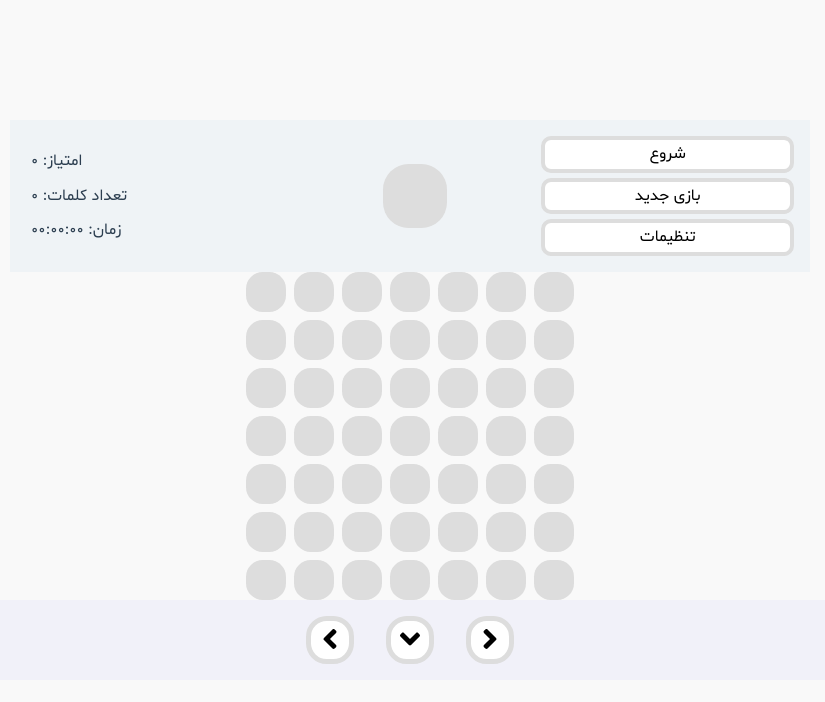
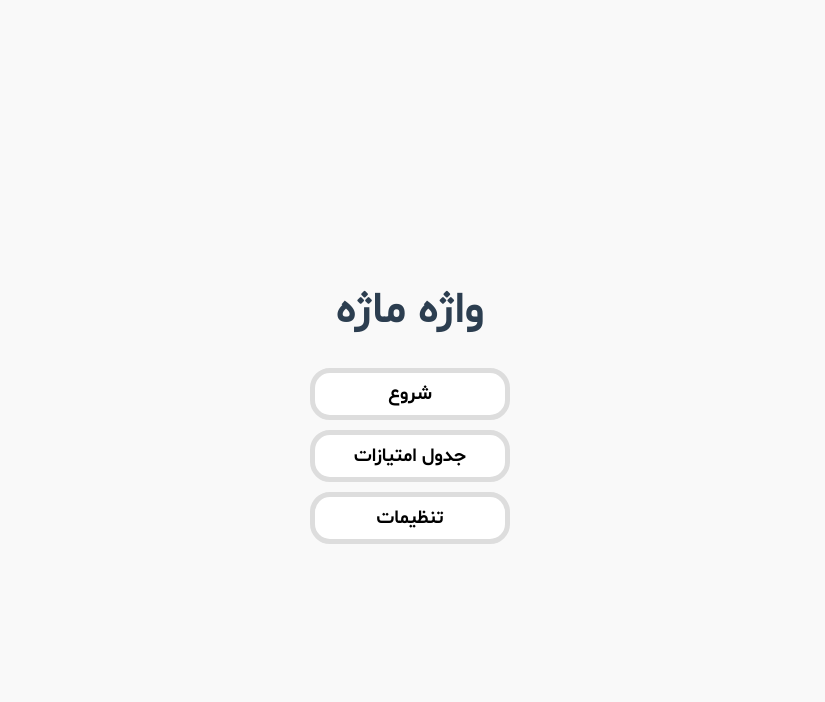
Before and after one commit to sajadhsm/word-tetris, a Vue app: page / in a window 1280 px wide. Shown: the top 702 px of the page, without its empty margins (230-1055 px from the left). Built offline with nearby package versions, Linux system fonts and the light colour scheme.

Commit message:
Add MainMenu Page

```diff
--- /dev/null
+++ b/src/components/Page/MainMenu.vue
@@ -0,0 +1,48 @@
+<template>
+  <div class="main-menu">
+    <h1>واژه ماژه</h1>
+
+    <router-link
+      tag="button"
+      to="/game">شروع</router-link>
+
+    <button>جدول امتیازات</button>
+
+    <button>تنظیمات</button>
+  </div>
+</template>
+
+<script>
+export default {
+  name: 'MainMenu',
+};
+</script>
+
+<style scoped>
+h1 {
+  font-size: 2.8rem;
+}
+.main-menu {
+  display: flex;
+  flex-direction: column;
+  justify-content: center;
+  align-items: center;
+  min-height: 100vh;
+}
+
+.main-menu button {
+  min-width: 200px;
+  padding: 10px 15px;
+  margin-bottom: 10px;
+  background: #fff;
+  border: 5px solid #ddd;
+  border-radius: 20px;
+  font-weight: 700;
+  font-size: 1.2rem;
+  cursor: pointer;
+  outline: none;
+}
+.main-menu button:last-child {
+  margin: 0;
+}
+</style>
--- a/src/router.js
+++ b/src/router.js
@@ -1,5 +1,6 @@
 import Vue from 'vue';
 import Router from 'vue-router';
+import MainMenu from '@/components/Page/MainMenu.vue';
 import GameView from './views/Game.vue';
 
 Vue.use(Router);
@@ -8,6 +9,11 @@ export default new Router({
   routes: [
     {
       path: '/',
+      name: 'main-menu',
+      component: MainMenu,
+    },
+    {
+      path: '/game',
       name: 'game-panel',
       component: GameView,
     },
```
